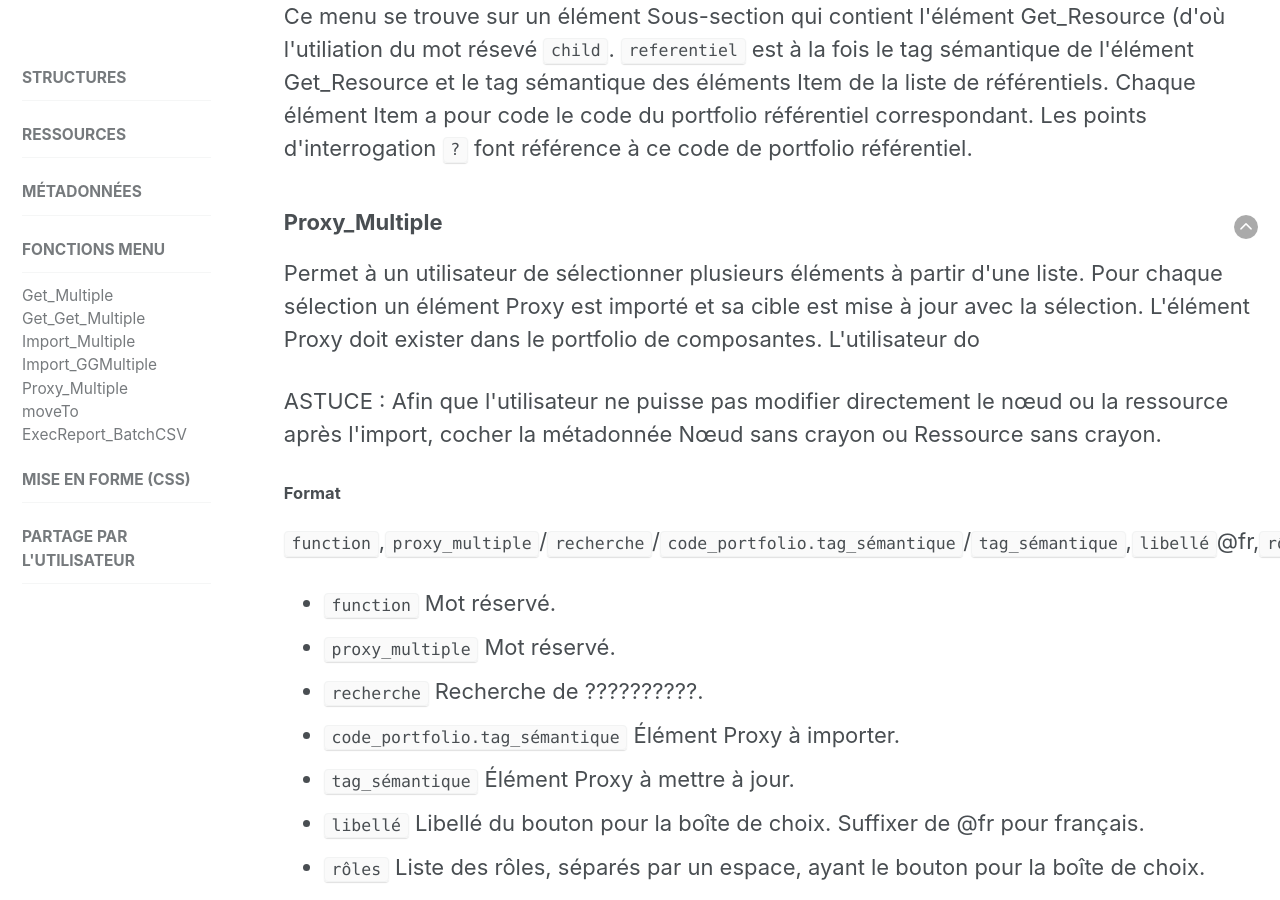
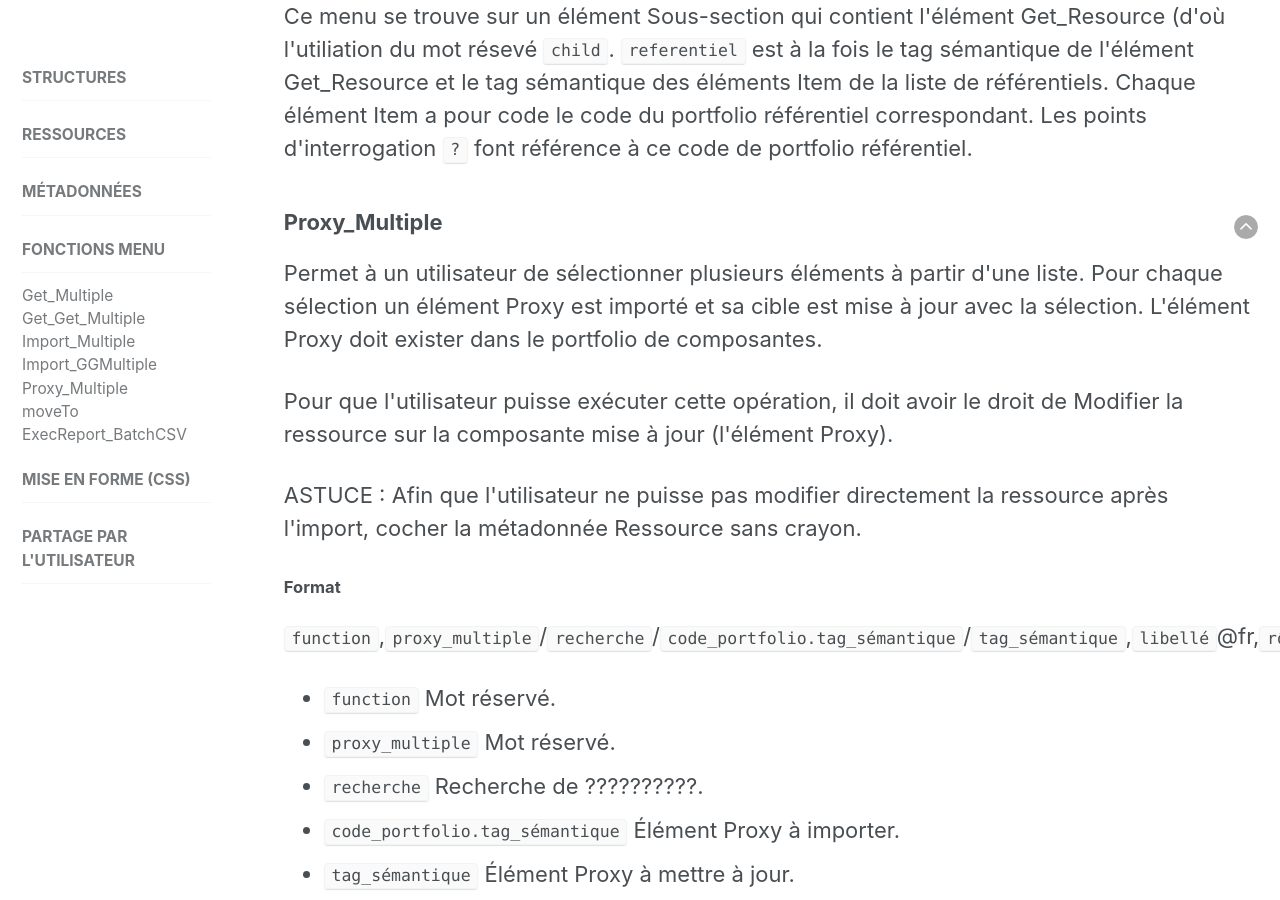
Before and after one commit to karutaproject/karuta-frontend-documentation, a Jekyll site: the page built from _pages/functions_fr.html, in a window 1280 px wide and 900 px high, scrolled down 4803 px. Built offline with Jekyll 4.4.1, drawn with Linux system fonts in a browser that asks for light colours.

Commit message:
corrections

```diff
--- a/_pages/functions_fr.html
+++ b/_pages/functions_fr.html
@@ -219,18 +219,18 @@ sidebar:
 <article>
 	<a style='float:right' href='#top'><img src='../assets/img/arrow-up.png'/></a>
 	<h3 id='proxy_multiple'>Proxy_Multiple</h3>
-	<p>Permet à un utilisateur de sélectionner plusieurs éléments à partir d'une liste. Pour chaque
-	sélection un élément Proxy est importé et sa cible est mise à jour avec la sélection. L'élément
-	Proxy doit exister dans le portfolio de composantes. L'utilisateur do
-	</p>
-	<p>  <a==À REVOIR
-		Pour que l'utilisateur puisse exécuter cette opération, il doit avoir le droit de Modifier le nœud
-		ou Modifier la ressource sur la composante mise à jour (nœud si la composante mise à jour est une
-		Page ou une Sous-section, ressource si c'est un Get_Resource).
+	<p>
+		Permet à un utilisateur de sélectionner plusieurs éléments à partir d'une liste. Pour chaque
+		sélection un élément Proxy est importé et sa cible est mise à jour avec la sélection. L'élément
+		Proxy doit exister dans le portfolio de composantes.
 	</p>
 	<p>
-		ASTUCE&nbsp;: Afin que l'utilisateur ne puisse pas modifier directement le nœud ou la ressource
-		après l'import, cocher la métadonnée Nœud sans crayon ou Ressource sans crayon.
+		Pour que l'utilisateur puisse exécuter cette opération, il doit avoir le droit de Modifier la
+		ressource sur la composante mise à jour (l'élément Proxy).
+	</p>
+	<p>
+		ASTUCE&nbsp;: Afin que l'utilisateur ne puisse pas modifier directement la ressource
+		après l'import, cocher la métadonnée Ressource sans crayon.
 	</p>
 
 	<h4>Format</h4>
```
